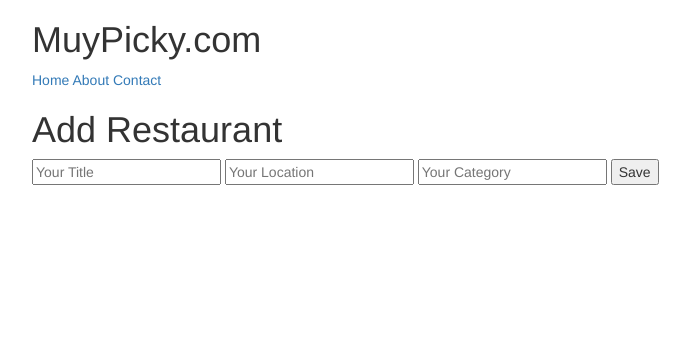
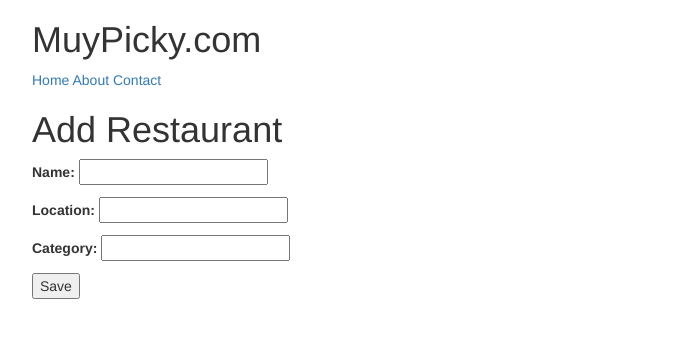
Before and after one commit to tweeks024/cfehome, a Django app: page /restaurants/create/ in a window 1280 px wide. Shown: the top 338 px of the page, without its empty margins (38-728 px from the left). Run offline with Django 3.2, Linux system fonts and the light colour scheme; some libraries are stand-ins or nearby versions.

Commit message:
add forms

```diff
--- a/src/cfehome/urls.py
+++ b/src/cfehome/urls.py
@@ -21,14 +21,14 @@ from restaurants.views import (
     restaurant_listview,
     RestaurantListView,
     RestaurantDetailView,
-    restaurant_createview,
+    RestaurantCreateView,
 )
 
 urlpatterns = [
     url(r'^admin/', admin.site.urls),
     url(r'^$', TemplateView.as_view(template_name='home.html')),
     url(r'^restaurants/$', RestaurantListView.as_view()),
-    url(r'^restaurants/create/$', restaurant_createview),
+    url(r'^restaurants/create/$', RestaurantCreateView.as_view()),
     url(r'^restaurants/(?P<slug>[\w-]+)/$', RestaurantDetailView.as_view()),
     url(r'^about/$', TemplateView.as_view(template_name='about.html')),
     url(r'^contact/$', TemplateView.as_view(template_name='contact.html')),
--- a/src/restaurants/forms.py
+++ b/src/restaurants/forms.py
@@ -1,7 +1,30 @@
 from django import forms
 
+from .models import RestaurantLocation
 
-class RestaurantCreateForm:
+class RestaurantCreateForm(forms.Form):
     name            = forms.CharField()
     location        = forms.CharField(required=False)
     category        = forms.CharField(required=False)
+
+    def clean_name(self):
+        name = self.cleaned_data.get("name")
+        if name == "Hello":
+            raise forms.ValidationError("Not a valid name")
+        return name
+
+
+class RestaurantLocationCreateForm(forms.ModelForm):
+    class Meta:
+        model = RestaurantLocation
+        fields = [
+            'name',
+            'location',
+            'category',
+        ]
+
+        def clean_name(self):
+            name = self.cleaned_data.get("name")
+            if name == "Hello":
+                raise forms.ValidationError("Not a valid name")
+            return name
--- a/src/restaurants/templates/restaurants/form.html
+++ b/src/restaurants/templates/restaurants/form.html
@@ -4,10 +4,11 @@
 
 {% block content %}
 <h1>{{ object.title }}Add Restaurant</h1>
+{% if form.errors %}
+{{ form.errors }}
+{% endif %}
 <form method='POST'> {% csrf_token %}
-  <input type='text' name='title' placeholder="Your Title">
-  <input type='text' name='location' placeholder="Your Location">
-  <input type='text' name='category' placeholder="Your Category">
+  {{ form.as_p }}
   <button type='submit'>Save</button>
 </form>
 {% endblock content %}
--- a/src/restaurants/views.py
+++ b/src/restaurants/views.py
@@ -3,25 +3,23 @@ from django.db.models import Q
 from django.http import HttpResponse, HttpResponseRedirect
 from django.shortcuts import render, get_object_or_404
 from django.views import View
-from django.views.generic import TemplateView, ListView, DetailView
+from django.views.generic import TemplateView, ListView, DetailView, CreateView
 
-from .forms import RestaurantCreateForm
+from .forms import RestaurantCreateForm, RestaurantLocationCreateForm
 from .models import RestaurantLocation
 
 
 def restaurant_createview(request):
-    if request.method == "POST":
-        title = request.POST.get("title") #title = request.POST["title"]
-        location = request.POST.get("location")
-        category = request.POST.get("category")
-        obj = RestaurantLocation.objects.create(
-            name = title,
-            location = location,
-            category = category
-            )
+    form = RestaurantLocationCreateForm(request.POST or None)
+    errors = None
+    if form.is_valid():
+        form.save()
         return HttpResponseRedirect("/restaurants/")
+    if form.errors:
+        print(form.errors)
+        errors = form.errors
     template_name = 'restaurants/form.html'
-    context = {}
+    context = {"form": form, "errors": errors}
     return render(request, template_name, context)
 
 
@@ -61,13 +59,7 @@ class RestaurantListView(ListView):
 class RestaurantDetailView(DetailView):
     queryset = queryset = RestaurantLocation.objects.all()
 
-    def get_context_data(self, *args, **kwargs):
-        print(self.kwargs)
-        context = super(RestaurantDetailView, self).get_context_data(*args, **kwargs)
-        print(context)
-        return context
-    #
-    # def get_object(self, *args, **kwargs):
-    #     rest_id = self.kwargs.get('rest_id')
-    #     obj = get_object_or_404(RestaurantLocation, id=rest_id)
-    #     return obj
+class RestaurantCreateView(CreateView):
+    form_class = RestaurantLocationCreateForm
+    template_name = 'restaurants/form.html'
+    success_url = "/restaurants/"
```
Also changed, not shown: src/db.sqlite3.
